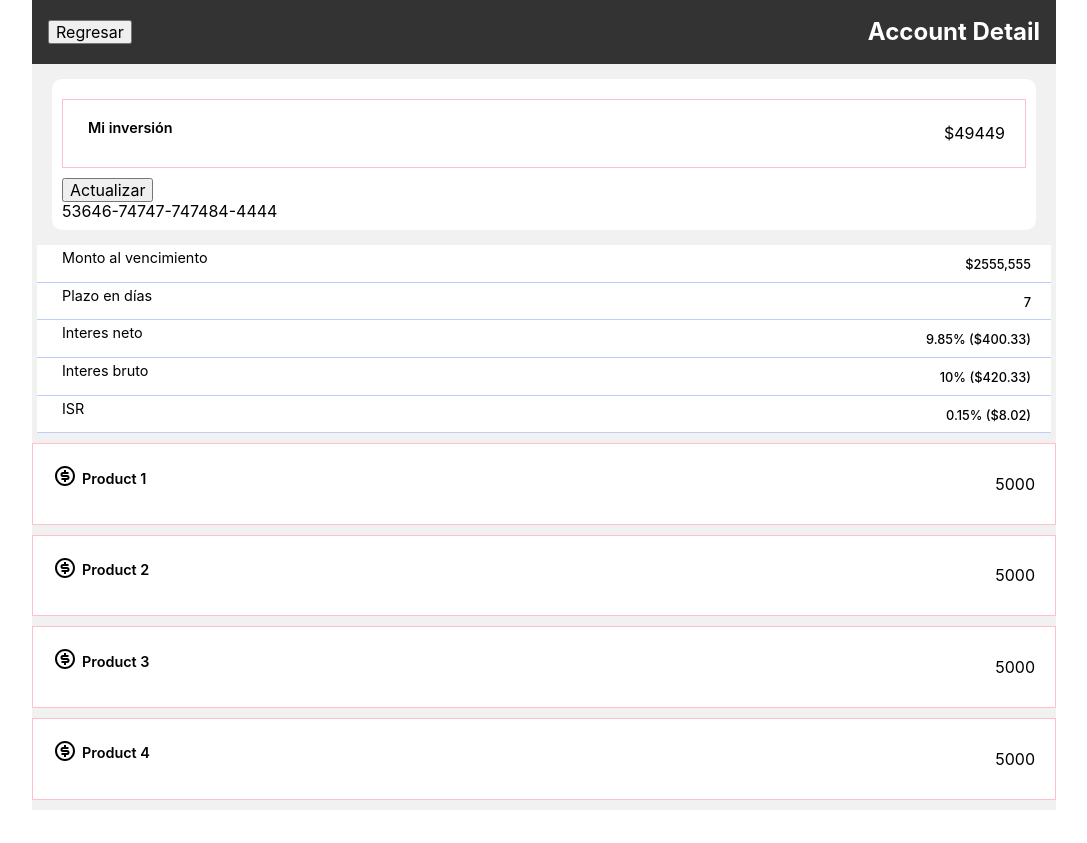
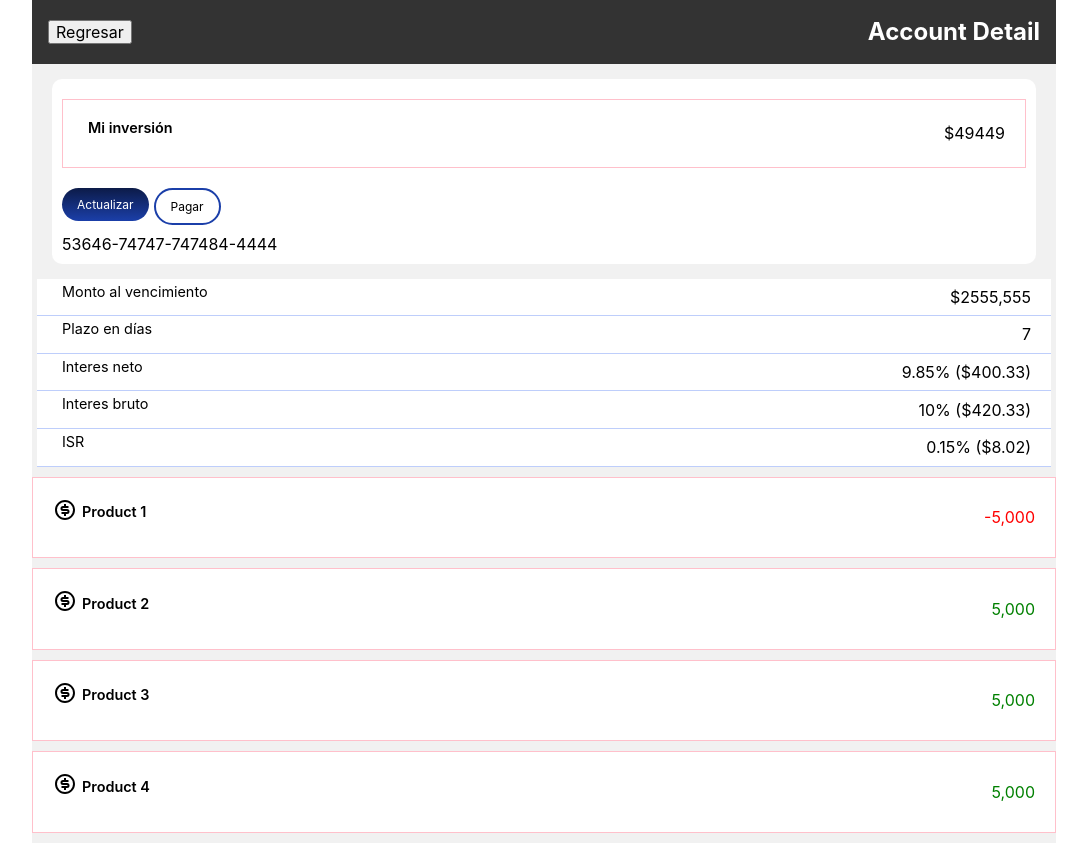
Before and after one commit to xcheckbox/globank, a React (Create React App) app: page /account/1 in a window 1280 px wide. Shown: the whole page, without its empty margins (96-1183 px from the left). Before the commit the page ends 810 px from the top, so only its background shows below. Built offline with nearby package versions, Linux system fonts and the light colour scheme.

Commit message:
amount, button atom and account detail organisms

```diff
--- /dev/null
+++ b/src/components/atoms/Amount/index.js
@@ -0,0 +1,15 @@
+import React from 'react';
+import styled from 'styled-components';
+
+const AmountText = styled.span`
+  color: ${({ amount, validate }) => validate ? amount >= 0 ? "green" : "red" : "black"};
+  font-size: ${({ size }) => size ? size + "px" : "inherit"};
+`;
+
+export const Amount = ({ amount = 0, size, validate }) => {
+  return (
+    <AmountText amount={amount} size={size} validate={validate}>
+      {amount.toLocaleString()}
+    </AmountText>
+  )
+}
--- a/src/components/atoms/Button/index.js
+++ b/src/components/atoms/Button/index.js
@@ -1,18 +1,24 @@
 
-import React from 'react'
+import React from 'react';
+import { StyledButton } from './index.styled';
 
 export const Button = ({
   type = 'button',
+  children,
+  color = 'primary',
+  disabled = false,
   onClick = () => { },
-  text = 'Click'
 }) => {
   return (
     <div>
-      <button
+      <StyledButton
+        color={color}
+        disabled={disabled}
         type={type}
+        onClick={onClick}
       >
-        {text}
-      </button>
+        {children}
+      </StyledButton>
     </div>
   )
 }
--- /dev/null
+++ b/src/components/atoms/Button/index.styled.js
@@ -0,0 +1,26 @@
+import GlobalStyles from 'assets/styles/global.style';
+import styled, { css } from 'styled-components';
+
+const COLOR = {
+  primary: css`
+    color: #ffff;
+    background: linear-gradient(${GlobalStyles.color.blue_dark}, ${GlobalStyles.color.blue_medium});
+  `,
+  secondary: css`
+  color: #000;
+  border: 2px solid ${GlobalStyles.color.blue_medium};
+  background-color: white;
+`,
+};
+
+export const StyledButton = styled.button`
+  cursor: pointer;
+  border: none;
+  padding: 10px 15px;
+  font-size: 12px;
+  border-radius: 50px;
+  font-weight: 400;
+  outline: none;
+
+  ${({ color }) => color && COLOR[color]}
+`;
--- a/src/components/molecules/AccountCard/index.js
+++ b/src/components/molecules/AccountCard/index.js
@@ -2,10 +2,12 @@
 import React from 'react'
 import { StyledAccountCard, StyledAccountNumber, StyledBalance } from './index.styled';
 import { CustomIcon } from 'components/atoms/Icon';
+import { Amount } from 'components/atoms/Amount';
 
 export const AccountCard = ({
   title,
   balance,
+  validateAmount = false,
   description,
   Icon,
   Styler = StyledAccountCard,
@@ -19,7 +21,7 @@ export const AccountCard = ({
           <span className='title'>{title}</span>
         </StyledAccountNumber>
         <StyledBalance>
-          <span className='balance'>{balance}</span>
+          <Amount validate={validateAmount} amount={balance} />
           {description && <p className='description'>Total ahorrado</p>}
         </StyledBalance>
       </Styler>
--- a/src/components/molecules/AccountDetailCard/index.js
+++ b/src/components/molecules/AccountDetailCard/index.js
@@ -1,7 +1,7 @@
 import { Button } from 'components/atoms/Button'
 import React from 'react'
 import { AccountCard } from '../AccountCard'
-import { StyledAccountDetail } from './index.styled'
+import { StyledAccountDetail, AccountActions } from './index.styled'
 
 export const AccountDetailCard = () => {
   return (
@@ -11,9 +11,10 @@ export const AccountDetailCard = () => {
         balance={'$49449'}
       />
 
-      <div className='account-action'>
-        <Button text='Actualizar' />
-      </div>
+      <AccountActions>
+        <Button>Actualizar</Button>
+        <Button color='secondary'>Pagar</Button>
+      </AccountActions>
 
       <div className='account-number'>
         53646-74747-747484-4444
--- a/src/components/molecules/AccountDetailCard/index.styled.js
+++ b/src/components/molecules/AccountDetailCard/index.styled.js
@@ -10,6 +10,13 @@ const StyledAccountDetail = styled(StyledCard)`
   border-radius: 10px;
 `;
 
+const AccountActions = styled.div`
+  display: flex;
+  gap: 5px;
+  margin: 10px 0;
+`;
+
 export {
-  StyledAccountDetail
+  StyledAccountDetail,
+  AccountActions
 }
--- a/src/components/organisms/AccoutDetail/index.js
+++ b/src/components/organisms/AccoutDetail/index.js
@@ -26,10 +26,10 @@ export const AccountDetail = () => {
         { id: 5, label: 'ISR', value: '0.15% ($8.02)' },
       ],
       transactions: [
-        { id: 1, date: "2022-01-01", description: 'Product 1', amount: 5000.00 },
-        { id: 1, date: "2022-02-01", description: 'Product 2', amount: 5000.00 },
-        { id: 1, date: "2022-03-01", description: 'Product 3', amount: 5000.00 },
-        { id: 1, date: "2022-04-01", description: 'Product 4', amount: 5000.00 },
+        { id: 1, date: "2022-01-01", description: 'Product 1', amount: -5000.00 },
+        { id: 2, date: "2022-02-01", description: 'Product 2', amount: 5000.00 },
+        { id: 3, date: "2022-03-01", description: 'Product 3', amount: 5000.00 },
+        { id: 4, date: "2022-04-01", description: 'Product 4', amount: 5000.00 },
       ]
     }
   }
@@ -55,6 +55,7 @@ export const AccountDetail = () => {
             key={id}
             title={description}
             balance={amount}
+            validateAmount
             Icon={<RiMoneyDollarCircleLine />}
           />
         ))
```
